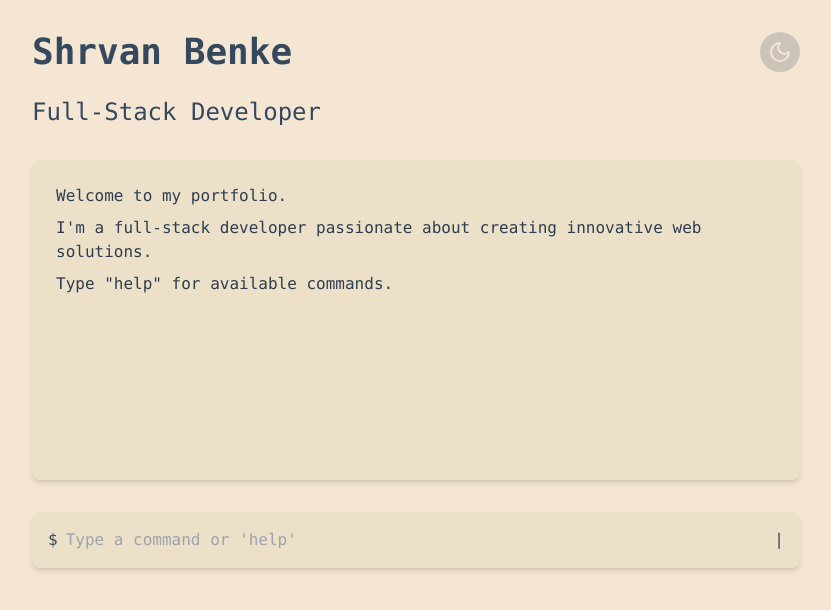
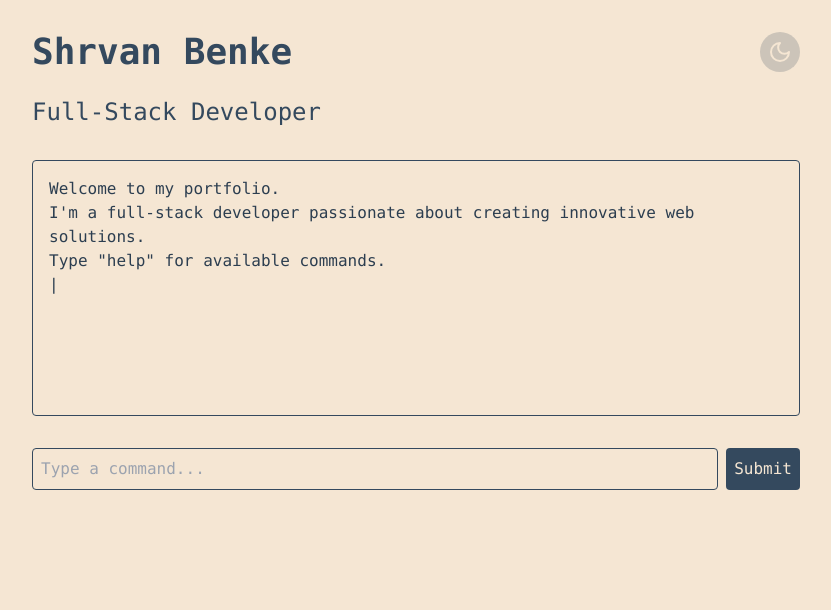
Before and after one commit to 01shrvan/Portfolio, a Next.js app: page / in a window 1280 px wide. Shown: the top 610 px of the page, without its empty margins (224-1055 px from the left). Built offline with nearby package versions, Linux system fonts and the light colour scheme.

Commit message:
Updated terminal commands, added Easter egg functionality, improved cursor trail

```diff
--- a/app/about/page.tsx
+++ b/app/about/page.tsx
@@ -72,7 +72,7 @@ export default function About() {
                 setPoints(prev => prev + 10)
                 alert('Congratulations! You found the Easter Egg! +10 points')
             } else {
-                alert('You\'ve already found the Easter Egg. Try something else!')
+                alert('You&apos;ve already found the Easter Egg. Try something else!')
             }
         } else if (cmd === 'points') {
             alert(`Your current points: ${points}`)
@@ -105,13 +105,13 @@ export default function About() {
                 </div>
                 <div className={`${theme === 'light' ? 'bg-[#ECE0C8]' : 'bg-[#34495E]'} p-6 rounded-lg shadow-md mb-8`}>
                     <p className="mb-4">
-                        I'm a full-stack engineer with a passion for building scalable and performant web applications. With years of experience in the industry, I've developed a keen eye for detail and a love for clean, efficient code.
+                        I&apos;m a full-stack engineer with a passion for building scalable and performant web applications. With years of experience in the industry, I&apos;ve developed a keen eye for detail and a love for clean, efficient code.
                     </p>
                     <p className="mb-4">
-                        My journey in tech started with a fascination for how things work, which naturally led me to programming. Since then, I've worked on a variety of projects, from small startups to large enterprise applications, always striving to learn and improve my craft.
+                        My journey in tech started with a fascination for how things work, which naturally led me to programming. Since then, I&apos;ve worked on a variety of projects, from small startups to large enterprise applications, always striving to learn and improve my craft.
                     </p>
                     <p>
-                        When I'm not coding, you can find me exploring new technologies, contributing to open-source projects, or sharing my knowledge through tech talks and blog posts.
+                        When I&apos;m not coding, you can find me exploring new technologies, contributing to open-source projects, or sharing my knowledge through tech talks and blog posts.
                     </p>
                 </div>
                 <h2 className={`text-2xl font-bold mb-4 ${theme === 'light' ? 'text-[#34495E]' : 'text-[#ECE0C8]'}`}>Skills</h2>
--- a/app/contact/page.tsx
+++ b/app/contact/page.tsx
@@ -66,7 +66,7 @@ export default function Contact() {
                 setPoints(prev => prev + 10)
                 alert('Congratulations! You found the Easter Egg! +10 points')
             } else {
-                alert('You\'ve already found the Easter Egg. Try something else!')
+                alert('You&apos;ve already found the Easter Egg. Try something else!')
             }
         } else if (cmd === 'points') {
             alert(`Your current points: ${points}`)
--- a/app/layout.tsx
+++ b/app/layout.tsx
@@ -18,7 +18,7 @@ export default function RootLayout({
         <meta name="description" content="Portfolio of John Doe, Full-Stack Developer" />
         <link rel="icon" href="/favicon.ico" />
       </head>
-      <body className={`${theme === 'light' ? 'bg-[#F5E6D3] text-[#2C3E50]' : 'bg-[#121B25] text-[#FFFFFF]'} transition-colors duration-300`}>
+      <body className={`${theme === 'light' ? 'bg-[#F5E6D3] text-[#2C3E50]' : 'bg-[#2C3E50] text-[#F5E6D3]'} transition-colors duration-300`}>
         <ThemeProvider value={{ theme, setTheme }}>
           {children}
         </ThemeProvider>
--- a/app/page.tsx
+++ b/app/page.tsx
@@ -183,90 +183,43 @@ export default function Home() {
           </button>
         </div>
         <h2 className={`text-2xl mb-8 ${theme === 'light' ? 'text-[#34495E]' : 'text-[#ECE0C8]'}`}>Full-Stack Developer</h2>
-        <div ref={terminalRef} className={`mb-8 ${theme === 'light' ? 'bg-[#ECE0C8] text-[#2C3E50]' : 'bg-[#34495E] text-[#F5E6D3]'} p-6 rounded-lg shadow-md h-80 overflow-y-auto`}>
+        <div ref={terminalRef} className={`mb-8 ${theme === 'light' ? 'border-[#34495E]' : 'border-[#ECE0C8]'} border p-4 rounded overflow-auto h-64`}>
           <AnimatePresence>
             {output.map((line, index) => (
-              <motion.div
-                key={index}
-                initial={{ opacity: 0, y: 10 }}
-                animate={{ opacity: 1, y: 0 }}
-                exit={{ opacity: 0, y: -10 }}
-                transition={{ duration: 0.2 }}
-                className="mb-2"
-              >
-                {line}
+              <motion.div key={index} initial={{ opacity: 0 }} animate={{ opacity: 1 }} exit={{ opacity: 0 }}>
+                <div>{line}</div>
               </motion.div>
             ))}
           </AnimatePresence>
+          {showCursor && <span className="cursor">|</span>}
         </div>
-        <form onSubmit={handleSubmit} className={`flex items-center ${theme === 'light' ? 'bg-[#ECE0C8] text-[#2C3E50]' : 'bg-[#34495E] text-[#F5E6D3]'} p-4 rounded-lg shadow-md relative`}>
-          <span className={`mr-2 ${theme === 'light' ? 'text-[#34495E]' : 'text-[#ECE0C8]'}`}>$</span>
+        <form onSubmit={handleSubmit} className="flex mb-4">
           <input
             type="text"
             value={input}
             onChange={handleInputChange}
-            className={`flex-grow bg-transparent outline-none ${theme === 'light' ? 'text-[#2C3E50]' : 'text-[#F5E6D3]'}`}
-            placeholder="Type a command or 'help'"
-            autoFocus
+            className={`flex-1 p-2 rounded ${theme === 'light' ? 'bg-[#F5E6D3]' : 'bg-[#34495E]'} border ${theme === 'light' ? 'border-[#34495E]' : 'border-[#ECE0C8]'}`}
+            placeholder="Type a command..."
           />
-          <motion.span
-            animate={{ opacity: showCursor ? 1 : 0 }}
-            transition={{ duration: 0.2 }}
-            className={theme === 'light' ? 'text-[#34495E]' : 'text-[#ECE0C8]'}
-          >
-            |
-          </motion.span>
-          {hints.length > 0 && (
-            <div className={`absolute left-0 bottom-full mb-2 ${theme === 'light' ? 'bg-[#ECE0C8] text-[#2C3E50]' : 'bg-[#34495E] text-[#F5E6D3]'} p-2 rounded-md shadow-md`}>
-              {hints.map((hint, index) => (
-                <div key={index} className="cursor-pointer hover:bg-opacity-20 px-2 py-1 rounded" onClick={() => setInput(hint)}>
-                  {hint}
-                </div>
-              ))}
-            </div>
-          )}
+          <button type="submit" className={`ml-2 p-2 rounded ${theme === 'light' ? 'bg-[#34495E] text-[#F5E6D3]' : 'bg-[#F5E6D3] text-[#34495E]'} transition-colors duration-200`}>Submit</button>
         </form>
+        {hints.length > 0 && (
+          <ul className={`bg-[#ECE0C8] shadow-lg rounded p-2`}>
+            {hints.map((hint, index) => (
+              <li key={index} className="hover:bg-gray-200 p-1 cursor-pointer">{hint}</li>
+            ))}
+          </ul>
+        )}
+        <div className="absolute">
+          {cursorTrail.map((item) => (
+            <div
+              key={item.id}
+              className="absolute w-4 h-4 rounded-full bg-blue-500 opacity-50"
+              style={{ top: `${item.y}px`, left: `${item.x}px` }}
+            />
+          ))}
+        </div>
       </motion.div>
-      <div className="fixed inset-0 pointer-events-none">
-        <AnimatePresence>
-          {cursorTrail.map((cursor, index) => (
-            <motion.div
-              key={cursor.id}
-              initial={{ opacity: 0.8, scale: 1 }}
-              animate={{ opacity: 0, scale: 0.8 }}
-              exit={{ opacity: 0, scale: 0.5 }}
-              transition={{ duration: 0.5, ease: 'easeOut' }}
-              style={{
-                position: 'absolute',
-                left: cursor.x,
-                top: cursor.y,
-                transform: 'translate(-50%, -50%)',
-              }}
-            >
-              <svg
-                xmlns="http://www.w3.org/2000/svg"
-                height="32"
-                viewBox="0 0 32 32"
-                width="32"
-                style={{
-                  opacity: 1 - index * 0.1,
-                }}
-              >
-                <g fill="none" fillRule="evenodd" transform="translate(10 7)">
-                  <path
-                    d="m6.148 18.473 1.863-1.003 1.615-.839-2.568-4.816h4.332l-11.379-11.408v16.015l3.316-3.221z"
-                    fill="#fff"
-                  />
-                  <path
-                    d="m6.431 17 1.765-.941-2.775-5.202h3.604l-8.025-8.043v11.188l2.53-2.442z"
-                    fill="#000"
-                  />
-                </g>
-              </svg>
-            </motion.div>
-          ))}
-        </AnimatePresence>
-      </div>
     </div>
   )
 }
```
